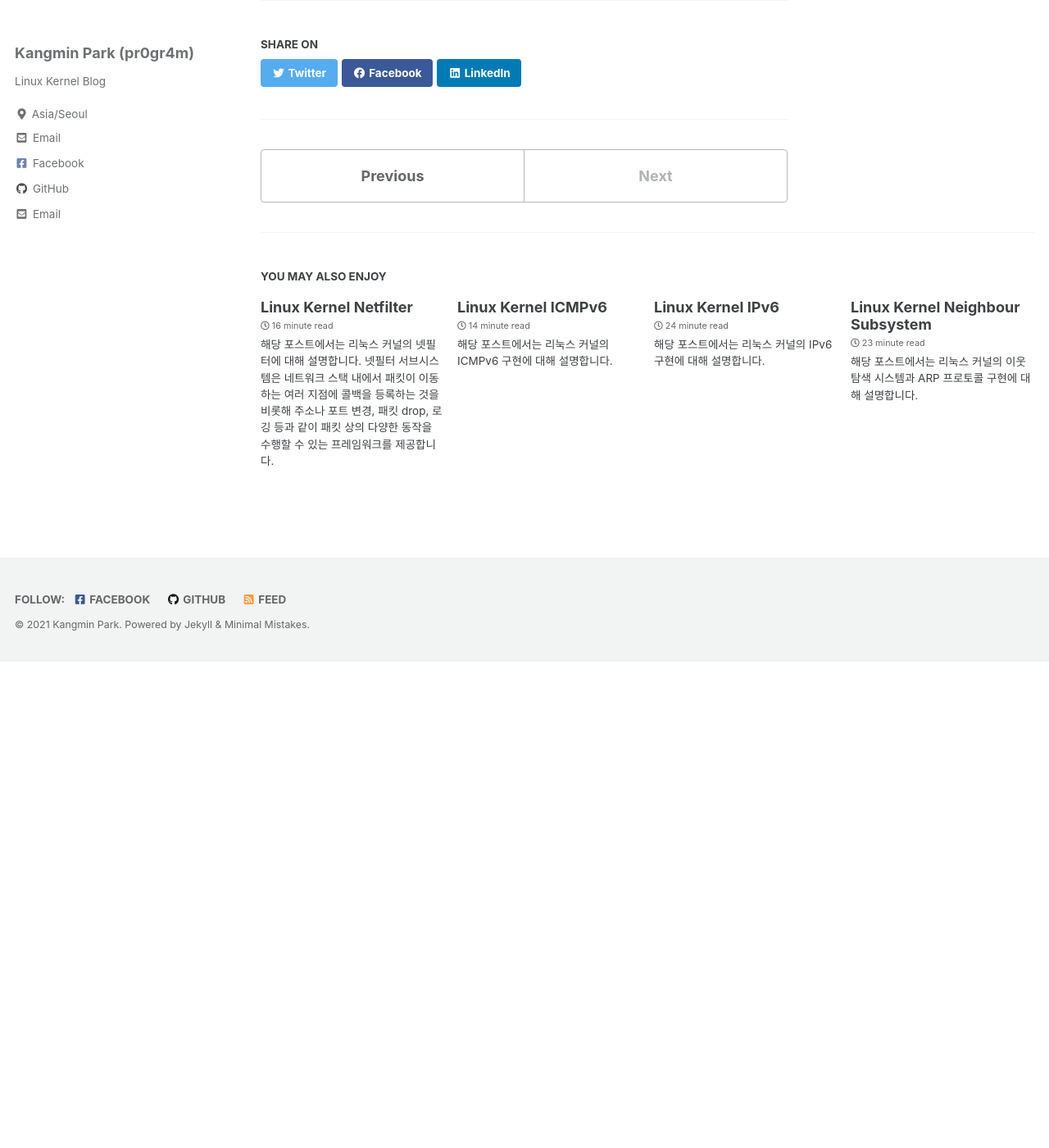
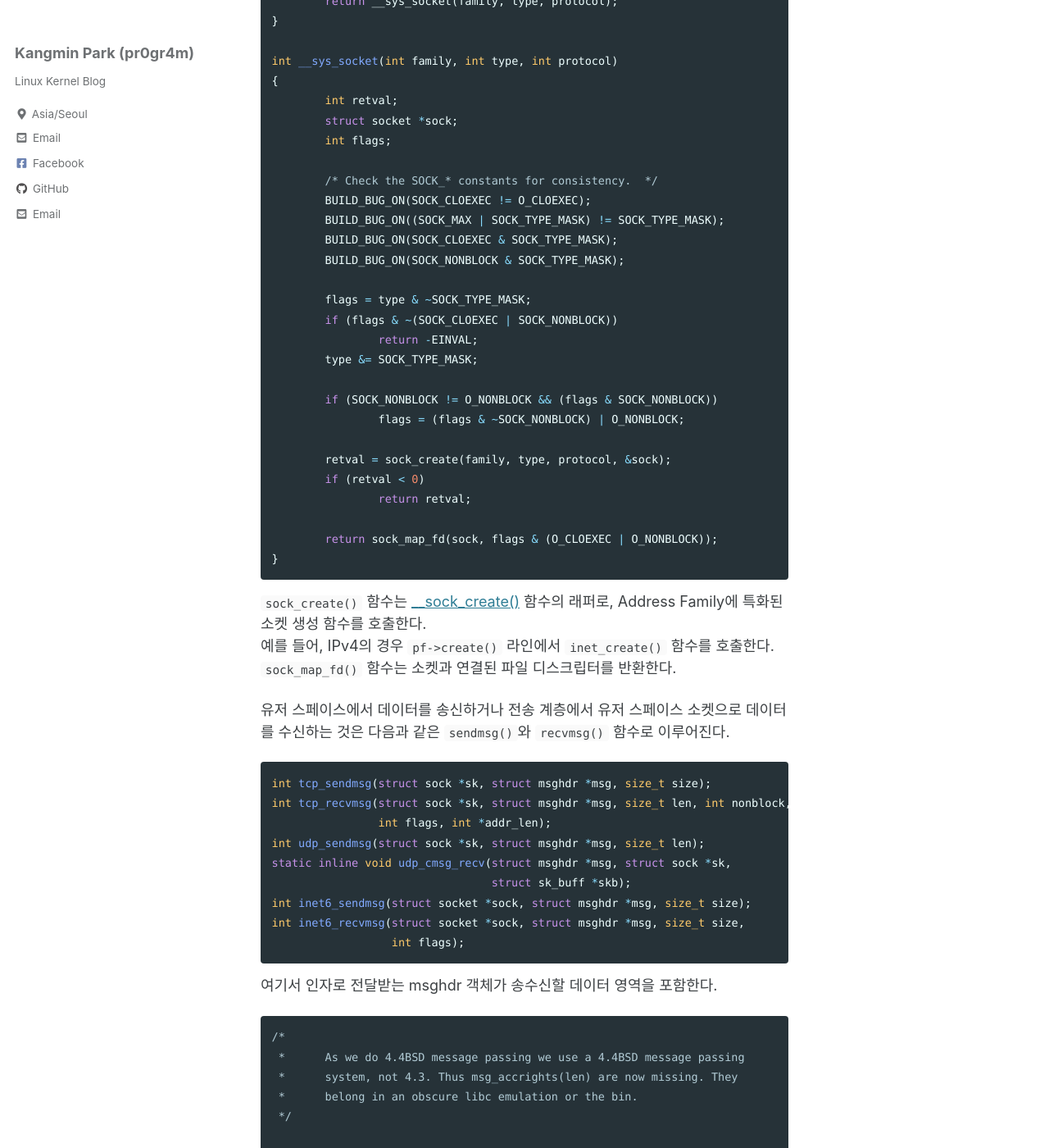
Before and after one commit to pr0gr4m/pr0gr4m.github.io, a Jekyll site: the page built from _posts/2021-08-11-layer4.md, in a window 1280 px wide and 1400 px high, scrolled down 9603 px. Shown: the whole window at 82% size. Built offline with Jekyll 4.4.1, drawn with Linux system fonts in a browser that asks for light colours; cached includes are drawn as plain includes; before the commit the page ends 10410 px from its top, so only the background shows below that; some of the changed text lies outside the part shown.

Commit message:
Update Socket

````diff
--- a/_posts/2021-08-11-layer4.md
+++ b/_posts/2021-08-11-layer4.md
@@ -354,3 +354,95 @@ struct sock {
 * socket_family : 연관된 socket 객체의 AF_INET과 같은 소켓 패밀리
 * socket_type : 연관된 socket 객체의 SOCK_STREAM과 같은 소켓 타입
 * protocol : 연관된 socket 객체의 프로토콜 식별자 (0, IPPROTO_TCP 등)
+
+소켓을 생성하는 socket() 시스템콜의 정의는 다음과 같다.
+```c
+SYSCALL_DEFINE3(socket, int, family, int, type, int, protocol)
+{
+	return __sys_socket(family, type, protocol);
+}
+
+int __sys_socket(int family, int type, int protocol)
+{
+	int retval;
+	struct socket *sock;
+	int flags;
+
+	/* Check the SOCK_* constants for consistency.  */
+	BUILD_BUG_ON(SOCK_CLOEXEC != O_CLOEXEC);
+	BUILD_BUG_ON((SOCK_MAX | SOCK_TYPE_MASK) != SOCK_TYPE_MASK);
+	BUILD_BUG_ON(SOCK_CLOEXEC & SOCK_TYPE_MASK);
+	BUILD_BUG_ON(SOCK_NONBLOCK & SOCK_TYPE_MASK);
+
+	flags = type & ~SOCK_TYPE_MASK;
+	if (flags & ~(SOCK_CLOEXEC | SOCK_NONBLOCK))
+		return -EINVAL;
+	type &= SOCK_TYPE_MASK;
+
+	if (SOCK_NONBLOCK != O_NONBLOCK && (flags & SOCK_NONBLOCK))
+		flags = (flags & ~SOCK_NONBLOCK) | O_NONBLOCK;
+
+	retval = sock_create(family, type, protocol, &sock);
+	if (retval < 0)
+		return retval;
+
+	return sock_map_fd(sock, flags & (O_CLOEXEC | O_NONBLOCK));
+}
+```
+
+```sock_create()``` 함수는 [__sock_create()](https://elixir.bootlin.com/linux/v5.13.9/source/net/socket.c#L1324) 함수의 래퍼로, Address Family에 특화된 소켓 생성 함수를 호출한다.
+예를 들어, IPv4의 경우 ```pf->create()``` 라인에서 ```inet_create()``` 함수를 호출한다.
+```sock_map_fd()``` 함수는 소켓과 연결된 파일 디스크립터를 반환한다.
+
+유저 스페이스에서 데이터를 송신하거나 전송 계층에서 유저 스페이스 소켓으로 데이터를 수신하는 것은 다음과 같은 ```sendmsg()```와 ```recvmsg()``` 함수로 이루어진다.
+```c
+int tcp_sendmsg(struct sock *sk, struct msghdr *msg, size_t size);
+int tcp_recvmsg(struct sock *sk, struct msghdr *msg, size_t len, int nonblock,
+		int flags, int *addr_len);
+int udp_sendmsg(struct sock *sk, struct msghdr *msg, size_t len);
+static inline void udp_cmsg_recv(struct msghdr *msg, struct sock *sk,
+				 struct sk_buff *skb);
+int inet6_sendmsg(struct socket *sock, struct msghdr *msg, size_t size);
+int inet6_recvmsg(struct socket *sock, struct msghdr *msg, size_t size,
+		  int flags);
+```
+
+여기서 인자로 전달받는 msghdr 객체가 송수신할 데이터 영역을 포함한다.
+```c
+/*
+ *	As we do 4.4BSD message passing we use a 4.4BSD message passing
+ *	system, not 4.3. Thus msg_accrights(len) are now missing. They
+ *	belong in an obscure libc emulation or the bin.
+ */
+
+struct msghdr {
+	void		*msg_name;	/* ptr to socket address structure */
+	int		msg_namelen;	/* size of socket address structure */
+	struct iov_iter	msg_iter;	/* data */
+
+	/*
+	 * Ancillary data. msg_control_user is the user buffer used for the
+	 * recv* side when msg_control_is_user is set, msg_control is the kernel
+	 * buffer used for all other cases.
+	 */
+	union {
+		void		*msg_control;
+		void __user	*msg_control_user;
+	};
+	bool		msg_control_is_user : 1;
+	__kernel_size_t	msg_controllen;	/* ancillary data buffer length */
+	unsigned int	msg_flags;	/* flags on received message */
+	struct kiocb	*msg_iocb;	/* ptr to iocb for async requests */
+};
+```
+* msg_name : 목적지 소켓 주소. msg_name를 sockaddr_in 구조체 포인터로 형변환하여 목적지 소켓을 구할 수 있다.
+* msg_namelen : 주소의 길이
+* msg_iter : 데이터 블록 이터레이터
+* msg_control : 제어 정보
+* msg_controllen : 제어 정보의 길이
+* msg_flags : MSG_MORE과 같은 수신 메시지 플래그
+* msg_iocb : 비동기 요청을 위한 iocb 포인터
+
+커널이 처리할 수 있는 최대 제어 버퍼 길이는 소켓 당 [sysctl_optmem_max](https://elixir.bootlin.com/linux/latest/source/include/net/sock.h#L2697) 값(/proc/sys/net/core/optmem_max)으로 제한돼 있다.
+
+## UDP
````
